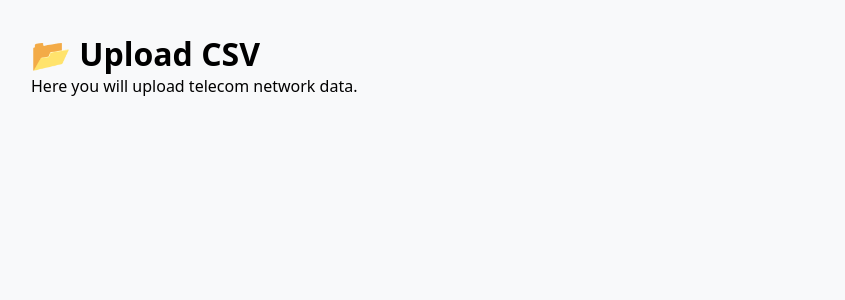
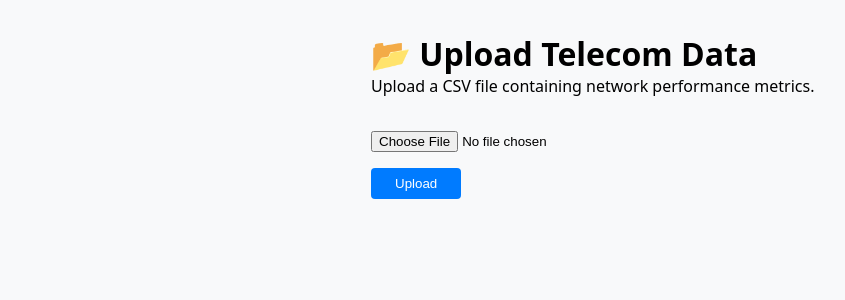
Before and after one commit to MakovhaThendo/Telecom-Dashboard, a React (Vite) app in the folder frontend/: page / in a window 1280 px wide. Shown: the top 300 px of the page, without its empty margins (1-846 px from the left). Built offline with nearby package versions, Linux system fonts and the light colour scheme; no server answers.

Commit message:
Day 2: Implement CSV upload functionality

```diff
--- a/frontend/src/pages/UploadPage.jsx
+++ b/frontend/src/pages/UploadPage.jsx
@@ -1,10 +1,82 @@
-import React from 'react';
+import React, { useState } from 'react';
+import { useNavigate } from 'react-router-dom';
+import { uploadCSV } from '../services/api';
 
 const UploadPage = () => {
+  const [file, setFile] = useState(null);
+  const [uploading, setUploading] = useState(false);
+  const [message, setMessage] = useState('');
+  const navigate = useNavigate();
+
+  const handleFileChange = (e) => {
+    const selected = e.target.files[0];
+    if (selected && selected.type === 'text/csv') {
+      setFile(selected);
+      setMessage('');
+    } else {
+      setFile(null);
+      setMessage('Please select a valid CSV file.');
+    }
+  };
+
+  const handleUpload = async (e) => {
+    e.preventDefault();
+    if (!file) {
+      setMessage('Please select a file first.');
+      return;
+    }
+
+    setUploading(true);
+    setMessage('');
+
+    try {
+      const result = await uploadCSV(file);
+      setMessage(`✅ ${result.message} (${result.count} records)`);
+      // After successful upload, navigate to dashboard
+      setTimeout(() => navigate('/dashboard'), 2000);
+    } catch (err) {
+      console.error(err);
+      setMessage('❌ Upload failed. Please try again.');
+    } finally {
+      setUploading(false);
+    }
+  };
+
   return (
-    <div style={{ padding: '2rem' }}>
-      <h1>📂 Upload CSV</h1>
-      <p>Here you will upload telecom network data.</p>
+    <div style={{ padding: '2rem', maxWidth: '600px', margin: '0 auto' }}>
+      <h1>📂 Upload Telecom Data</h1>
+      <p>Upload a CSV file containing network performance metrics.</p>
+
+      <form onSubmit={handleUpload} style={{ marginTop: '2rem' }}>
+        <div style={{ marginBottom: '1rem' }}>
+          <input
+            type="file"
+            accept=".csv"
+            onChange={handleFileChange}
+            disabled={uploading}
+          />
+        </div>
+        <button
+          type="submit"
+          disabled={!file || uploading}
+          style={{
+            padding: '0.5rem 1.5rem',
+            background: '#007bff',
+            color: 'white',
+            border: 'none',
+            borderRadius: '4px',
+            cursor: uploading ? 'not-allowed' : 'pointer',
+          }}
+        >
+          {uploading ? 'Uploading...' : 'Upload'}
+        </button>
+      </form>
+
+      {message && (
+        <div style={{ marginTop: '1.5rem', padding: '1rem', background: '#f8f9fa', borderRadius: '4px' }}>
+          {message}
+        </div>
+      )}
     </div>
   );
 };
```
